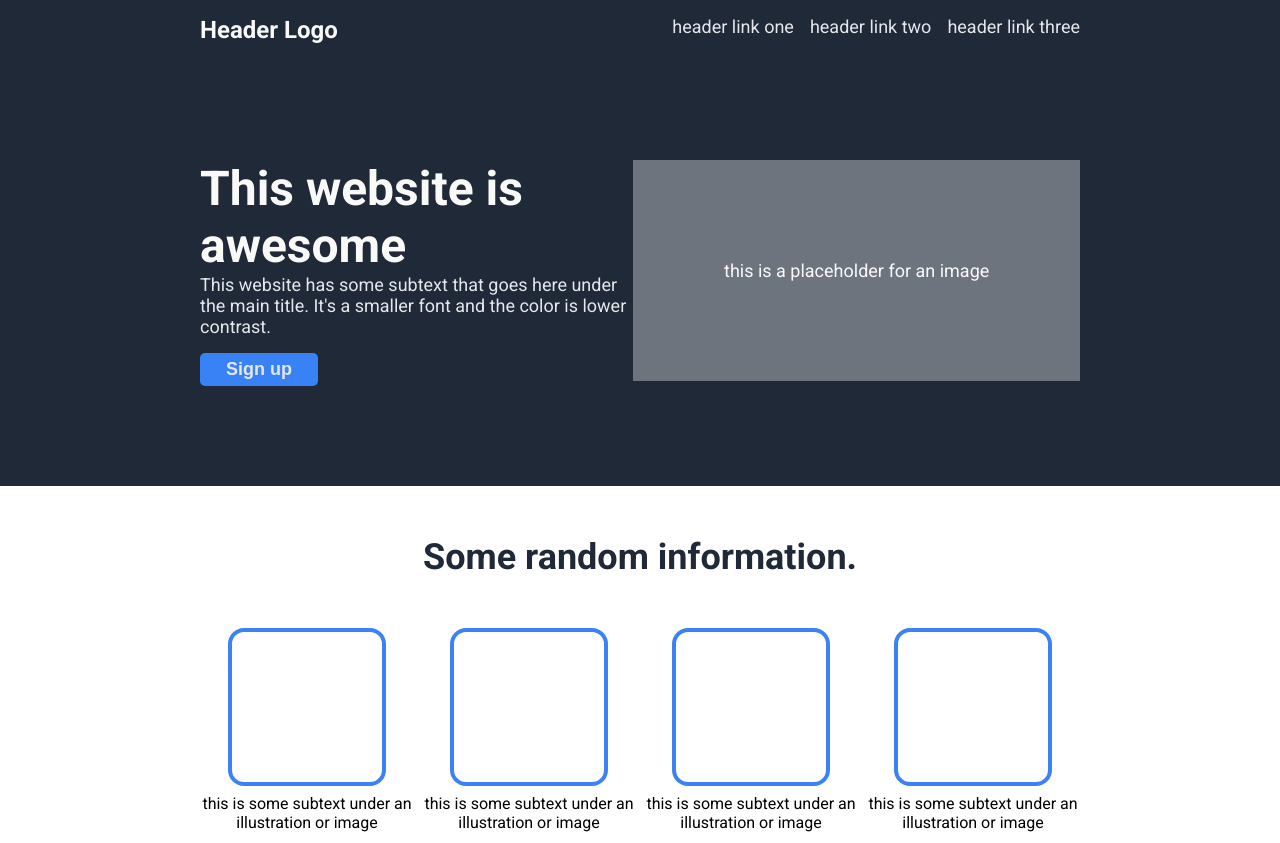
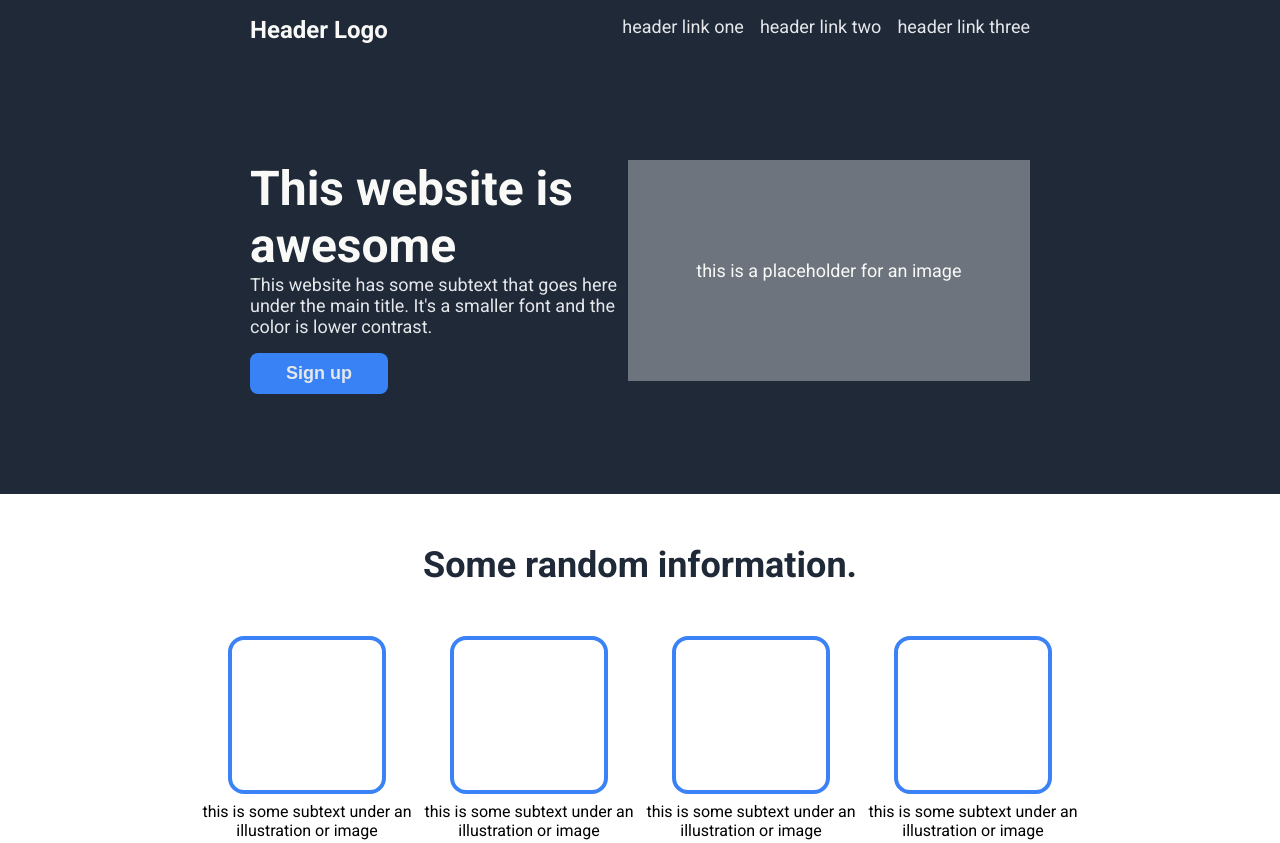
Before and after one commit to harithkhan/TOP-project-landing-page, a plain HTML site: page index.html in a window 1280 px wide. Shown: the top 843 px of the page. Drawn offline with Linux system fonts and the light colour scheme.

Commit message:
style: improve padding of header and hero
Increase left and right paddings to 250px.
Increase padding in hero button.

```diff
--- a/style.css
+++ b/style.css
@@ -12,7 +12,7 @@ body {
     background: #1F2937;
     display: flex;
     justify-content: space-between;
-    padding: 16px 200px;
+    padding: 16px 250px;
 }
 
 .header-logo {
@@ -45,7 +45,7 @@ body {
     background: #1F2937;
     align-items: start;
     justify-content: space-between;
-    padding: 100px 200px;
+    padding: 100px 250px;
 }
 
 .hero-left {
@@ -79,9 +79,9 @@ body {
     font-weight: bold;
     background: #3882F6;
     color: #E5E7EB;
-    border-radius: 5px;
+    border-radius: 8px;
     border-style: none;
-    padding: 6px 26px;
+    padding: 10px 36px;
     cursor: pointer;
 }
 
```
